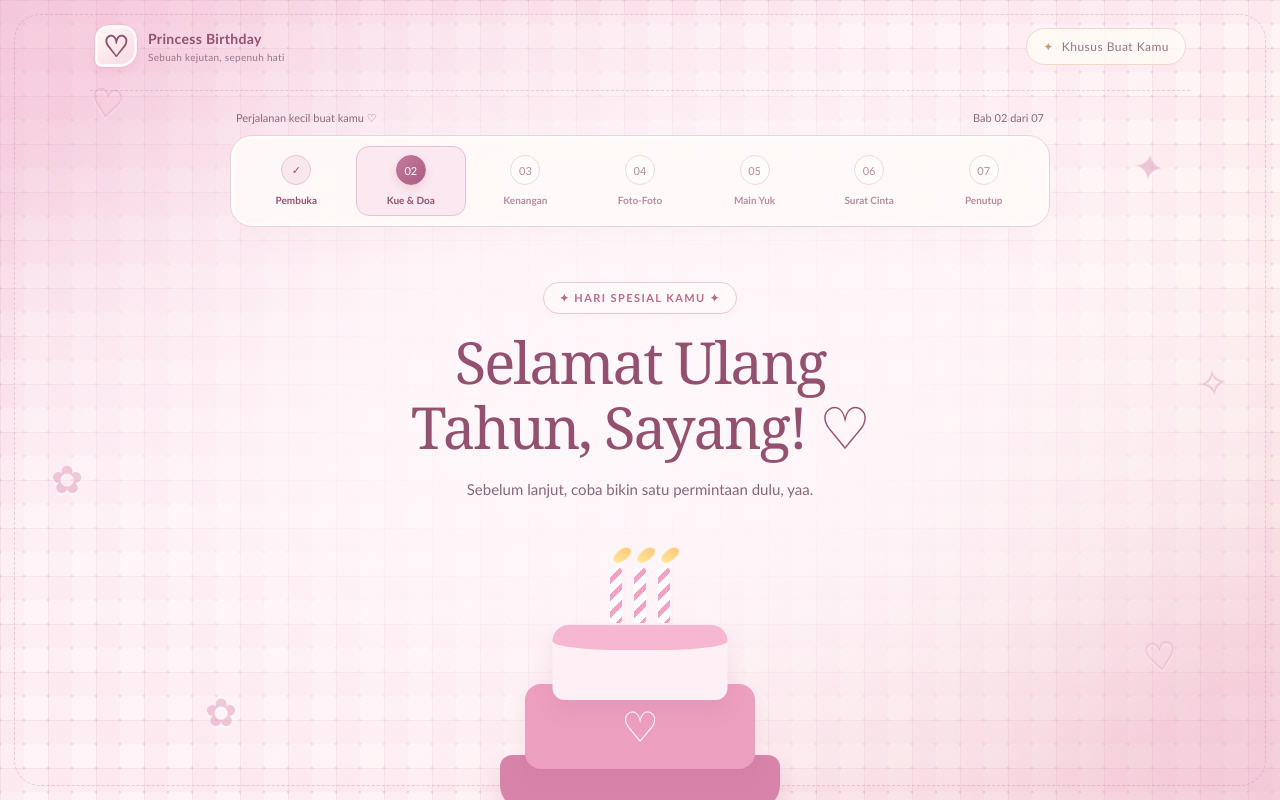
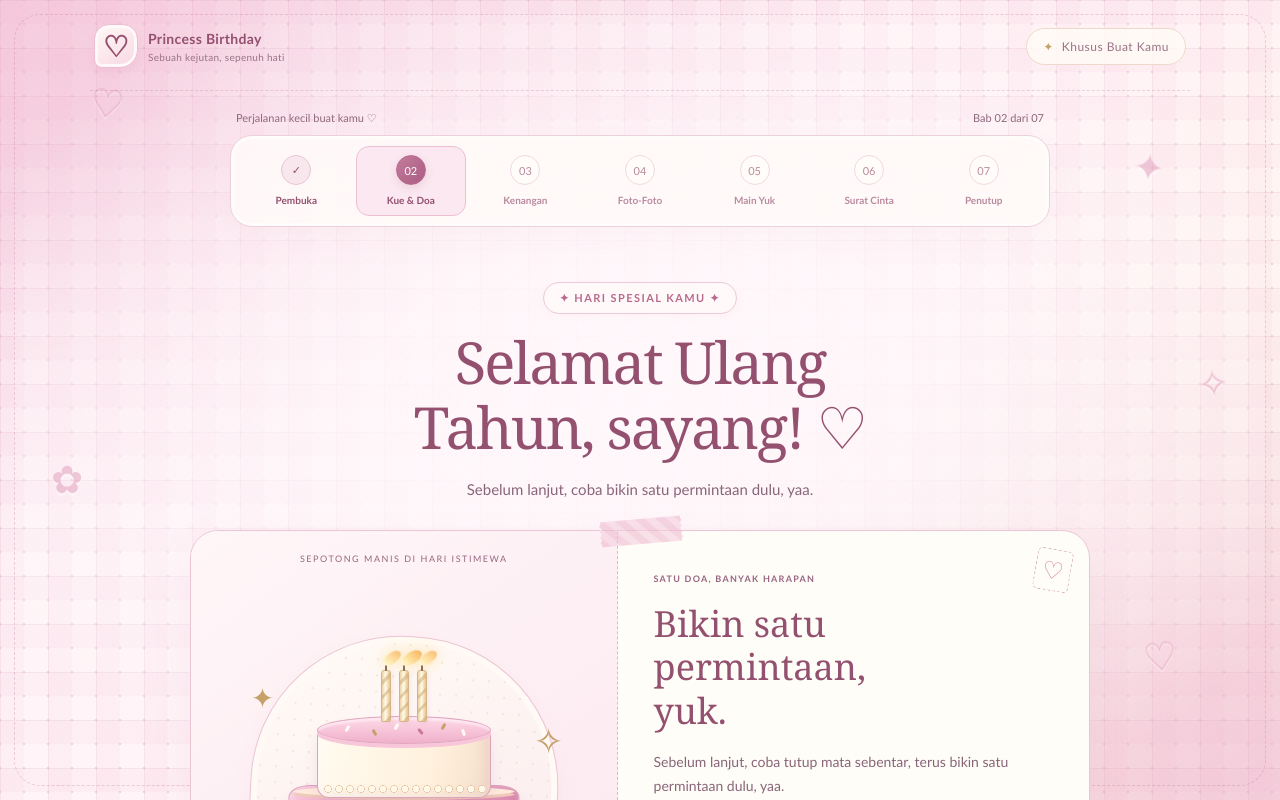
Before and after one commit to Viki24434/princess-birthday, a React (Vite) app: page / in a window 1280 px wide. Both pictures are taken after a click on the button "Lanjut →". Shown: the top 800 px of the page. Built offline with nearby package versions, Linux system fonts and the light colour scheme.

Commit message:
Bikin kuenya agar lebih enak dilihat

```diff
--- a/src/scenes/CakeScene.jsx
+++ b/src/scenes/CakeScene.jsx
@@ -1,10 +1,9 @@
-
 import { useState } from "react";
 import SceneLayout from "../components/SceneLayout";
 
 export default function CakeScene({ birthday }) {
   const [candlesOut, setCandlesOut] = useState(false);
-
+  const nickname = birthday?.recipient?.nickname || "sayang";
   const candleCount = Math.min(
     Math.max(birthday?.cake?.candles || 3, 1),
     8
@@ -14,85 +13,82 @@ export default function CakeScene({ birthday }) {
     <SceneLayout
       className="cake-scene"
       eyebrow="Hari spesial kamu"
-      title="Selamat Ulang Tahun, Sayang! ♡"
+      title={`Selamat Ulang Tahun, ${nickname}! ♡`}
       description={birthday?.cake?.message}
     >
+      <div className={`cake-card ${candlesOut ? "is-celebrating" : ""}`}>
+        <div className="cake-card__art">
+          <span className="cake-card__label">SEPOTONG MANIS DI HARI ISTIMEWA</span>
           <div className="cake-stage">
+            <span className="cake-sparkle cake-sparkle--one" aria-hidden="true">✦</span>
+            <span className="cake-sparkle cake-sparkle--two" aria-hidden="true">✧</span>
+            <span className="cake-sparkle cake-sparkle--three" aria-hidden="true">♡</span>
+
             <div
               className="cake-illustration"
+              id="birthday-cake"
               role="img"
-          aria-label={
-            candlesOut
-              ? "Kue ulang tahun dengan lilin yang sudah padam"
-              : "Kue ulang tahun dengan lilin menyala"
-          }
+              aria-label={candlesOut
+                ? "Kue tiga tingkat berwarna pink dan krem dengan lilin yang sudah padam"
+                : "Kue tiga tingkat berwarna pink dan krem dengan lilin menyala"}
             >
               <div className="cake-candles">
-            {Array.from(
-              { length: candleCount },
-              (_, index) => (
+                {Array.from({ length: candleCount }, (_, index) => (
                   <div className="candle" key={index}>
-                  {!candlesOut && (
-                    <span className="candle-flame" />
-                  )}
+                    <span className={candlesOut ? "candle-smoke" : "candle-flame"} />
                   </div>
-              )
-            )}
+                ))}
               </div>
 
               <div className="cake-top">
                 <div className="cake-icing" />
+                <div className="cake-sprinkles">
+                  {Array.from({ length: 6 }, (_, index) => <i key={index} />)}
+                </div>
+              </div>
+              <div className="cake-middle">
+                <span className="cake-seal">♡</span>
+              </div>
+              <div className="cake-bottom" />
+              <div className="cake-ribbon" aria-hidden="true"><span /><span /><i /></div>
+              <div className="cake-plate" />
+              <div className="cake-stand" />
+            </div>
+          </div>
+          <p className="cake-card__status" id="cake-status" role="status">
+            {candlesOut ? "Lilinnya padam, semoga doanya sampai ♡" : "Tutup mata sebentar, buat satu permintaan ♡"}
+          </p>
         </div>
 
-          <div className="cake-middle">
-            <span>♡</span>
-          </div>
-
-          <div className="cake-bottom" />
-          <div className="cake-plate" />
-        </div>
-      </div>
-
-      <div className="scene-message">
-        {candlesOut ? (
-          <>
-            <h2>
-              Aamiin, semoga terkabul yaa! ♡
-            </h2>
-
+        <div className="cake-card__message">
+          <span className="cake-card__stamp" aria-hidden="true">♡</span>
+          <span className="cake-card__eyebrow">SATU DOA, BANYAK HARAPAN</span>
+          <h2>{candlesOut ? "Aamiin, semoga terkabul yaa!" : "Bikin satu permintaan, yuk."}</h2>
           <p>
-              Semoga semua yang kamu harapin
-              bisa tercapai satu per satu.
-              Aku juga bakal ikut seneng
-              kalau kamu bahagia.
+            {candlesOut
+              ? "Semoga semua yang kamu harapin bisa tercapai satu per satu. Aku juga bakal ikut seneng kalau kamu bahagia."
+              : "Sebelum lanjut, coba tutup mata sebentar, terus bikin satu permintaan dulu, yaa."}
           </p>
-          </>
-        ) : (
-          <>
           <p>
-              Sebelum lanjut, coba tutup
-              mata sebentar, terus bikin
-              satu permintaan dulu, yaa.
+            {candlesOut
+              ? "Semoga hari-hari kamu selalu dipenuhi hal baik, senyum yang tulus, dan banyak alasan untuk bahagia. ♡"
+              : `Kalau udah, tiup lilinnya. Semoga permintaannya terkabul, ${nickname}. ♡`}
           </p>
-
-            <p>
-              Kalau udah, tiup lilinnya.
-              Semoga permintaannya terkabul,
-              sayang. ♡
-            </p>
-          </>
-        )}
-      </div>
-
           <button
             type="button"
             className="btn btn--primary btn--large"
+            aria-controls="birthday-cake"
+            aria-describedby="cake-status"
             onClick={() => setCandlesOut(value => !value)}
           >
-        {candlesOut
-          ? "Nyalain lilinnya lagi ♡"
-          : "Tiup lilinnya ♡"}
+            {candlesOut ? "Nyalain lilinnya lagi ♡" : "Tiup lilinnya ♡"}
           </button>
+          <div className="cake-card__signature">
+            <span>Aku ikut mendoakan yang terbaik,</span>
+            <strong>{birthday?.sender?.name || "Aku"} <span aria-hidden="true">♡</span></strong>
+          </div>
+        </div>
+      </div>
     </SceneLayout>
   );
 }
--- a/src/styles/components.css
+++ b/src/styles/components.css
@@ -257,7 +257,8 @@
 }
 
 /* Halaman pembuka berupa selembar kartu kenangan. */
-.welcome-card {
+.welcome-card,
+.cake-card {
   position: relative;
   display: grid;
   grid-template-columns: 0.95fr 1.05fr;
@@ -269,6 +270,7 @@
 }
 
 .welcome-card::before,
+.cake-card::before,
 .final-card::before {
   content: "";
   position: absolute;
@@ -283,7 +285,8 @@
   pointer-events: none;
 }
 
-.welcome-card__art {
+.welcome-card__art,
+.cake-card__art {
   position: relative;
   display: flex;
   flex-direction: column;
@@ -298,7 +301,8 @@
   background: linear-gradient(145deg, #fff6f8, #fbe6ee);
 }
 
-.welcome-card__label {
+.welcome-card__label,
+.cake-card__label {
   position: absolute;
   top: 22px;
   color: #97677f;
@@ -310,7 +314,8 @@
   font-size: 12px;
 }
 
-.welcome-card__message {
+.welcome-card__message,
+.cake-card__message {
   position: relative;
   display: flex;
   flex-direction: column;
@@ -321,7 +326,8 @@
   padding: 42px 36px;
 }
 
-.welcome-card__stamp {
+.welcome-card__stamp,
+.cake-card__stamp {
   position: absolute;
   top: 18px;
   right: 18px;
@@ -336,7 +342,8 @@
   transform: rotate(10deg);
 }
 
-.welcome-card__eyebrow {
+.welcome-card__eyebrow,
+.cake-card__eyebrow {
   padding-right: 28px;
   color: #986580;
   font-size: 9px;
@@ -344,7 +351,8 @@
   letter-spacing: 0.14em;
 }
 
-.welcome-card__message h2 {
+.welcome-card__message h2,
+.cake-card__message h2 {
   max-width: 290px;
   color: var(--pink-700);
   font-size: clamp(27px, 3vw, 36px);
@@ -352,7 +360,8 @@
   text-wrap: balance;
 }
 
-.welcome-card__message p {
+.welcome-card__message p,
+.cake-card__message p {
   color: #896579;
   font-size: 14px;
 }
@@ -372,7 +381,8 @@
   font-size: 10px;
 }
 
-.welcome-card__signature {
+.welcome-card__signature,
+.cake-card__signature {
   display: flex;
   flex-direction: column;
   gap: 5px;
@@ -382,12 +392,14 @@
   border-top: 1px dashed #ead0d9;
 }
 
-.welcome-card__signature > span {
+.welcome-card__signature > span,
+.cake-card__signature > span {
   color: var(--text-secondary);
   font-size: 11px;
 }
 
-.welcome-card__signature strong {
+.welcome-card__signature strong,
+.cake-card__signature strong {
   color: var(--pink-700);
   font-family: var(--font-script);
   font-size: 26px;
@@ -578,70 +590,132 @@
    BIRTHDAY CAKE
 ======================================== */
 
+.cake-card__status {
+  max-width: 270px;
+  color: #95697e;
+  font-size: 12px;
+  line-height: 1.6;
+  text-align: center;
+}
+
 .cake-stage {
+  position: relative;
   display: grid;
   place-items: center;
-  width: min(100%, 400px);
+  width: min(100%, 340px);
   height: 330px;
+  isolation: isolate;
+}
+
+.cake-stage::before {
+  content: "";
+  position: absolute;
+  z-index: -1;
+  inset: 8px 16px 10px;
+  border: 1px solid #ebc5d4;
+  border-radius: 150px 150px 28px 28px;
+  background:
+    radial-gradient(circle, #c6a16a2e 1px, transparent 1.5px) 0 0 / 16px 16px,
+    linear-gradient(155deg, #fffdf6e6, #fbe8eee6);
+  box-shadow: inset 0 0 0 6px #fffaf5, 0 7px 20px #b96a8d0c;
+  transform: rotate(3deg);
+}
+
+.cake-stage::after {
+  content: "";
+  position: absolute;
+  z-index: -1;
+  bottom: 23px;
+  width: 68%;
+  height: 17px;
+  border-radius: 50%;
+  background: #a7718d30;
+  filter: blur(8px);
 }
 
 .cake-illustration {
   position: relative;
-  width: 300px;
+  width: calc(100% - 24px);
+  max-width: 300px;
   height: 290px;
 }
 
 .cake-candles {
   position: absolute;
-  z-index: 4;
-  top: 18px;
+  z-index: 5;
+  top: 22px;
   left: 50%;
   transform: translateX(-50%);
-
   display: flex;
   align-items: flex-end;
   justify-content: center;
-  gap: 12px;
-  width: 240px;
+  gap: 8px;
+  width: 82%;
 }
 
 .candle {
   position: relative;
-  width: 12px;
-  height: 55px;
-  border-radius: 3px;
   flex-shrink: 0;
-  background: repeating-linear-gradient(
-    135deg,
-    white 0 7px,
-    #f3a2c3 7px 12px
-  );
+  width: 10px;
+  height: 52px;
+  border: 1px solid #d6b485;
+  border-radius: 3px 3px 2px 2px;
+  background:
+    repeating-linear-gradient(135deg, transparent 0 7px, #c7a26770 7px 10px),
+    linear-gradient(90deg, #ecd3ab, #fffae7 45%, #e6c592);
+  box-shadow: 2px 1px 4px #94506f12;
+}
+
+.candle::before {
+  content: "";
+  position: absolute;
+  top: -6px;
+  left: 50%;
+  width: 2px;
+  height: 6px;
+  border-radius: 1px;
+  background: #7d5c47;
+  transform: translateX(-50%);
 }
 
 .candle-flame {
   position: absolute;
   bottom: calc(100% + 5px);
   left: 50%;
-
   width: 13px;
   height: 22px;
   border-radius: 70% 30% 70% 30%;
-  background: linear-gradient(#ffb53e, #ffdf70);
+  background: linear-gradient(#f7aa4b, #ffe9a3 75%, #fff8d9);
+  box-shadow: 0 0 13px #ffd57f99, 0 0 24px #ffe9a355;
   transform: translateX(-50%) rotate(45deg);
   transform-origin: center bottom;
-
   animation: flame-flicker 0.7s ease-in-out infinite alternate;
 }
 
+.candle:nth-child(even) .candle-flame {
+  animation-delay: -0.35s;
+}
+
+.candle-smoke {
+  position: absolute;
+  bottom: calc(100% + 6px);
+  left: 50%;
+  width: 12px;
+  height: 24px;
+  border-left: 2px solid #af9aab99;
+  border-radius: 50%;
+  animation: candle-smoke 900ms ease-out forwards;
+  pointer-events: none;
+}
+
 @keyframes flame-flicker {
-  from {
-    opacity: 0.7;
-    transform: translateX(-50%) rotate(38deg) scale(0.9);
-  }
-  to {
-    opacity: 1;
-    transform: translateX(-50%) rotate(50deg) scale(1.1);
-  }
+  from { opacity: 0.75; transform: translateX(-50%) rotate(38deg) scale(0.9); }
+  to { opacity: 1; transform: translateX(-50%) rotate(50deg) scale(1.1); }
+}
+
+@keyframes candle-smoke {
+  from { opacity: 0.7; transform: translate(-50%, 0) scale(0.8); }
+  to { opacity: 0; transform: translate(-20%, -30px) scale(1.7); }
 }
 
 .cake-top,
@@ -650,62 +724,188 @@
   position: absolute;
   left: 50%;
   transform: translateX(-50%);
-  box-shadow: 0 10px 20px #b96a8d22;
+  border: 1px solid #dca3bb;
+  box-shadow: inset 4px 0 9px #ffffff66, inset -6px -4px 12px #b96a8d1f, 0 8px 14px #94506f1a;
 }
 
 .cake-top {
   z-index: 3;
-  top: 75px;
-  width: 175px;
-  height: 75px;
-  border-radius: 20px 20px 12px 12px;
-  background: #fff0f5;
+  top: 73px;
+  width: 58%;
+  height: 77px;
+  border-radius: 28px 28px 12px 12px / 15px 15px 12px 12px;
+  background: linear-gradient(100deg, #fffbf0, #fff1dd 65%, #f5dfcc);
 }
 
 .cake-icing {
   position: absolute;
+  top: -6px;
+  left: -1px;
+  width: calc(100% + 2px);
+  height: 28px;
+  border: 1px solid #e0a4bf;
+  border-radius: 50%;
+  background: linear-gradient(#ffdbe8, #efb0ca);
+  box-shadow: inset 0 3px 2px #fff4f999, 0 4px 0 #f8c6d9;
+}
+
+.cake-top::after,
+.cake-middle::after,
+.cake-bottom::after {
+  content: "";
+  position: absolute;
+  right: 5px;
+  bottom: 4px;
+  left: 5px;
+  height: 8px;
+  border-radius: 10px;
+  background: radial-gradient(circle at 5px 4px, #fff7e7 3px, #e3c39c 3.5px, transparent 4px) 0 0 / 11px 8px;
+}
+
+.cake-sprinkles {
+  position: absolute;
+  inset: 1px 15px auto;
+  height: 13px;
+}
+
+.cake-sprinkles i {
+  position: absolute;
+  width: 3px;
+  height: 7px;
+  border-radius: 2px;
+  background: var(--cream-50);
+  transform: rotate(30deg);
+}
+
+.cake-sprinkles i:nth-child(1) { left: 9%; top: 2px; }
+.cake-sprinkles i:nth-child(2) { left: 28%; top: 6px; background: var(--gold); transform: rotate(-30deg); }
+.cake-sprinkles i:nth-child(3) { left: 44%; top: 0; }
+.cake-sprinkles i:nth-child(4) { left: 61%; top: 5px; background: #c7789d; transform: rotate(-40deg); }
+.cake-sprinkles i:nth-child(5) { left: 77%; top: 0; background: var(--gold); }
+.cake-sprinkles i:nth-child(6) { left: 91%; top: 6px; transform: rotate(-20deg); }
+
+.cake-middle {
+  z-index: 2;
+  top: 137px;
+  width: 77%;
+  height: 82px;
+  border-radius: 22px 22px 12px 12px / 12px 12px 12px 12px;
+  background:
+    linear-gradient(transparent 35px, #fff4e2 35px 54px, transparent 54px),
+    linear-gradient(110deg, #f8c1d8, #e89bbd 65%, #d987ac);
+  display: grid;
+  place-items: center;
+}
+
+.cake-middle::before {
+  content: "";
+  position: absolute;
   top: 0;
+  right: 4px;
+  left: 4px;
+  height: 11px;
+  border-radius: 50%;
+  background: #ffeadc;
+  box-shadow: 0 3px 0 #efc9b9;
+}
+
+.cake-seal {
+  z-index: 1;
+  display: grid;
+  place-items: center;
+  width: 43px;
+  height: 43px;
+  border: 1px solid #cfab75;
+  border-radius: 50%;
+  background: linear-gradient(145deg, #fffdf4, #fff0d8);
+  color: #bd7797;
+  font-size: 31px;
+  box-shadow: 0 3px 7px #94506f1a;
+}
+
+.cake-bottom {
+  z-index: 1;
+  top: 207px;
+  width: 94%;
+  height: 58px;
+  border-radius: 18px 18px 26px 26px / 10px 10px 14px 14px;
+  background:
+    radial-gradient(circle, #fff2df99 1.6px, transparent 2px) 4px 6px / 17px 16px,
+    linear-gradient(110deg, #f0b4ce, #d984ac);
+}
+
+.cake-ribbon {
+  position: absolute;
+  z-index: 4;
+  top: 222px;
+  left: 50%;
+  display: flex;
+  transform: translateX(-50%);
+}
+
+.cake-ribbon > span {
+  width: 27px;
+  height: 23px;
+  border: 7px solid #fff1da;
+  border-radius: 50% 50% 15%;
+  box-shadow: inset 1px 1px 2px #bb905c40, 1px 2px 3px #94506f1f;
+}
+
+.cake-ribbon > span:first-child { transform: rotate(35deg); }
+.cake-ribbon > span:nth-child(2) { transform: rotate(140deg); }
+
+.cake-ribbon i {
+  position: absolute;
+  top: 6px;
+  left: 21px;
+  width: 12px;
+  height: 17px;
+  border: 1px solid #dec09b;
+  border-radius: 4px;
+  background: linear-gradient(90deg, #f2d7b5, #fff9e9, #f0d3b0);
+}
+
+.cake-plate {
+  position: absolute;
+  z-index: 0;
+  bottom: 15px;
+  left: 0;
   width: 100%;
   height: 25px;
-  border-radius: 20px 20px 45% 45%;
-  background: #f5b8d0;
-}
-
-.cake-middle {
-  z-index: 2;
-  top: 134px;
-  width: 230px;
-  height: 85px;
-  border-radius: 16px;
-  background: #ed9fc0;
-
-  display: grid;
-  place-items: center;
-}
-
-.cake-middle span {
-  color: white;
-  font-size: 42px;
-}
-
-.cake-bottom {
-  z-index: 1;
-  top: 205px;
-  width: 280px;
-  height: 55px;
-  border-radius: 12px 12px 25px 25px;
-  background: #d884aa;
-}
-
-.cake-plate {
-  position: absolute;
-  z-index: 0;
-  bottom: 17px;
-  left: 0;
-  width: 300px;
-  height: 22px;
+  border: 1px solid #d4b693;
   border-radius: 50%;
-  background: #f0cedb;
+  background: linear-gradient(#fffdf2 45%, #edd4be);
+  box-shadow: 0 5px 8px #94506f16;
+}
+
+.cake-stand {
+  position: absolute;
+  z-index: -1;
+  bottom: 0;
+  left: 50%;
+  width: 29%;
+  height: 23px;
+  border-bottom: 6px solid #e2c4a5;
+  border-radius: 0 0 40% 40%;
+  background: linear-gradient(90deg, #ebd4bd, #fff8e9, #dfbd9b);
+  transform: translateX(-50%);
+}
+
+.cake-sparkle {
+  position: absolute;
+  color: var(--gold);
+  font-size: 28px;
+  pointer-events: none;
+}
+
+.cake-sparkle--one { top: 52px; left: 17px; }
+.cake-sparkle--two { top: 90px; right: 10px; font-size: 36px; }
+.cake-sparkle--three { bottom: 45px; left: 8px; color: var(--pink-500); font-size: 25px; }
+
+.cake-card.is-celebrating .cake-stage::before {
+  background:
+    radial-gradient(circle, #c6a16a45 1px, transparent 1.5px) 0 0 / 16px 16px,
+    linear-gradient(155deg, #fffbe8, #fbe7ee);
 }
 
 /* ========================================
```
Also changed, not shown: src/styles/responsive.css (+10 -5 lines). Lines whose indentation alone changed are shown as unchanged.
